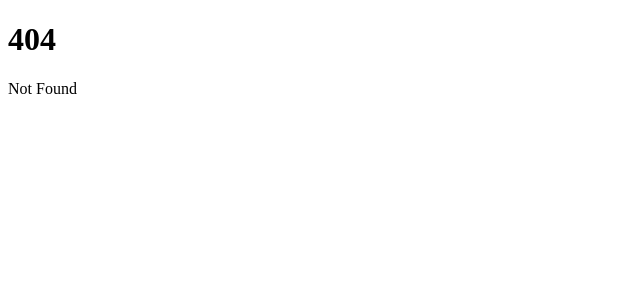
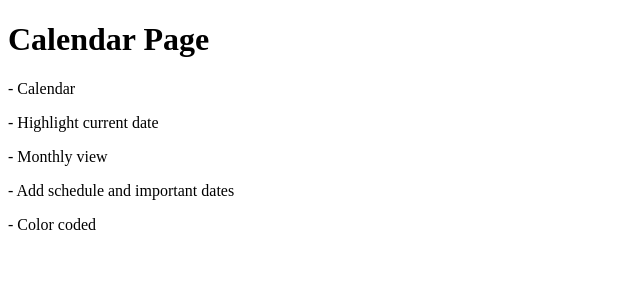
Before and after one commit to Deepika-Partha/ARKIVE, a SvelteKit app in the folder arkive/: page /calendar in a window 1280 px wide. Before the commit this address had no page. Shown: the top 300 px of the page, without its empty margins (0-640 px from the left). Built offline with nearby package versions, Linux system fonts and the light colour scheme.

Commit message:
main links barebones set up

```diff
--- /dev/null
+++ b/arkive/src/routes/calendar/+page.svelte
@@ -0,0 +1,12 @@
+<!-- CALENDAR PAGE -->
+
+<div class="hero">
+  <div class="left">
+    <h1>Calendar Page</h1>
+    <p>  - Calendar </p>
+    <p>  - Highlight current date </p>
+    <p>  - Monthly view </p>
+    <p>  - Add schedule and important dates</p>
+    <p>  - Color coded </p>
+  </div>
+</div>
```
Also changed, not shown: arkive/src/routes/agent/+page.svelte (added, +9 -0 lines), arkive/src/routes/notebooks/+page.svelte (added, +10 -0 lines).
